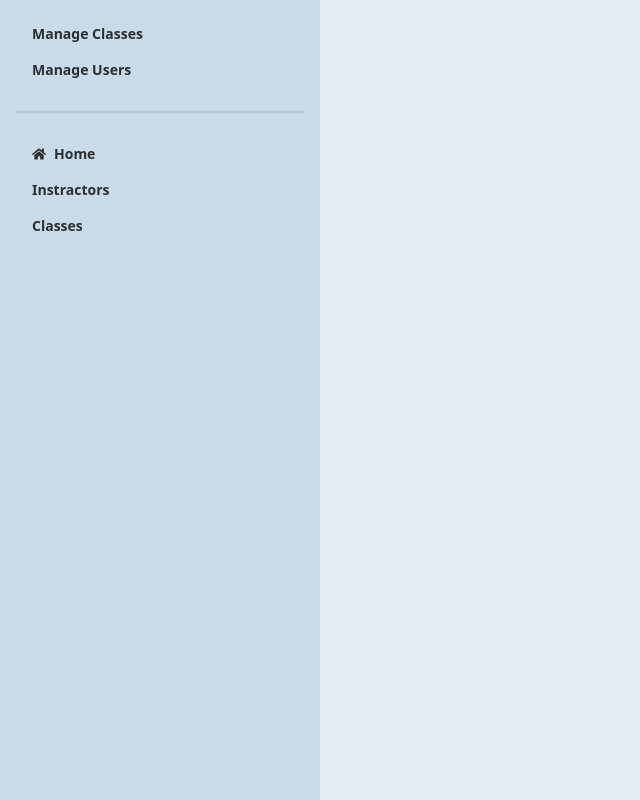
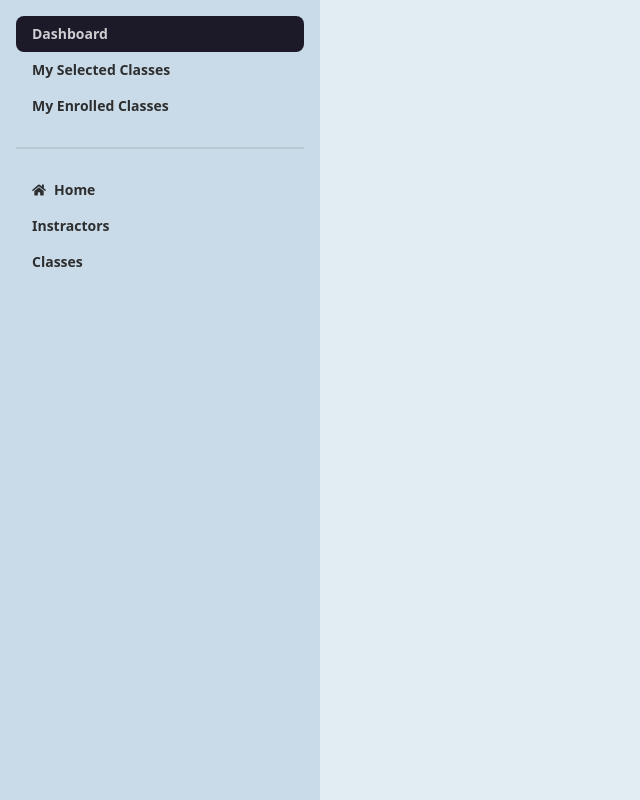
Before and after one commit to Rayhan108/Sports-training-camp, a React (Vite) app: page /dashboard in a window 1280 px wide. Shown: the whole page, without its empty margins (0-640 px from the left). Built offline with nearby package versions, Linux system fonts and the light colour scheme; no server answers.

Commit message:
get admin & instructor using custom hooks

```diff
--- a/package.json
+++ b/package.json
@@ -12,6 +12,7 @@
   "dependencies": {
     "@tanstack/react-query": "^4.29.12",
     "aos": "^3.0.0-beta.6",
+    "axios": "^1.4.0",
     "firebase": "^9.22.1",
     "localforage": "^1.10.0",
     "match-sorter": "^6.3.1",
--- a/src/Component/Shared/Navbar/Navbar.jsx
+++ b/src/Component/Shared/Navbar/Navbar.jsx
@@ -20,7 +20,7 @@
            <li> <Link to="" className=" font-bold">Classes</Link>
           </li>
           <li>
-            <Link to="/dashboard/enrolledClass" className=" font-bold">Dashboard</Link>
+            <Link to="dashboard" className=" font-bold">Dashboard</Link>
           </li>
 
         </>
--- a/src/Layout/DashboardLayout.jsx
+++ b/src/Layout/DashboardLayout.jsx
@@ -1,11 +1,14 @@
 import { FaHome } from "react-icons/fa";
 import { NavLink, Outlet } from "react-router-dom";
+import useAdmin from "../hooks/useAdmin";
+import useInstractor from "../hooks/useInstractor";
 
 
 
 const DashboardLayout = () => {
-const isAdmin =true;
-const isInstructor =false;
+// const isAdmin =true;
+const [isInstructor] = useInstractor()
+const [isAdmin] = useAdmin()
     return (
         <div className="drawer lg:drawer-open">
   <input id="my-drawer-2" type="checkbox" className="drawer-toggle" />
@@ -20,7 +23,9 @@
     <ul className="menu p-4 w-80 h-full bg-base-200 text-base-content font-bold">
       {/* Sidebar content here */}
 
-
+      <li>
+                <NavLink to="/dashboard">Dashboard</NavLink>
+              </li>
       {isAdmin && (
             <>
               <li>
--- /dev/null
+++ b/src/hooks/useAdmin.jsx
@@ -0,0 +1,20 @@
+import { useQuery } from "@tanstack/react-query";
+import useAuth from "./useAuth";
+import axios from "axios";
+
+
+const useAdmin = () => {
+    const {user, loader} = useAuth();
+
+
+    const {data: isAdmin} = useQuery({
+        queryKey: ['isAdmin', user?.email],
+        enabled: !loader,
+        queryFn: async () => {
+            const res = await axios.get(`http://localhost:5000/admin/${user?.email}`);
+            return res.data.admin;
+        }
+    })
+    return [isAdmin]
+}
+export default useAdmin;
--- /dev/null
+++ b/src/hooks/useInstractor.jsx
@@ -0,0 +1,18 @@
+import { useQuery } from "@tanstack/react-query";
+import useAuth from "./useAuth";
+import axios from "axios";
+
+const useInstractor = () => {
+    const {user,loader}=useAuth();
+    const {data:isInstractor}=useQuery({
+        queryKey:['isInstructor',user?.email],
+        enabled:!loader,
+        queryFn:async ()=>{
+            const res=await axios.get(`http://localhost:5000/users/instractor/${user.email}`)
+            return res.data.instructor;
+        }
+    })
+    return [isInstractor]
+};
+
+export default useInstractor;
```
Also changed, not shown: 1 other file (tests, documents, lock files or other folders).
